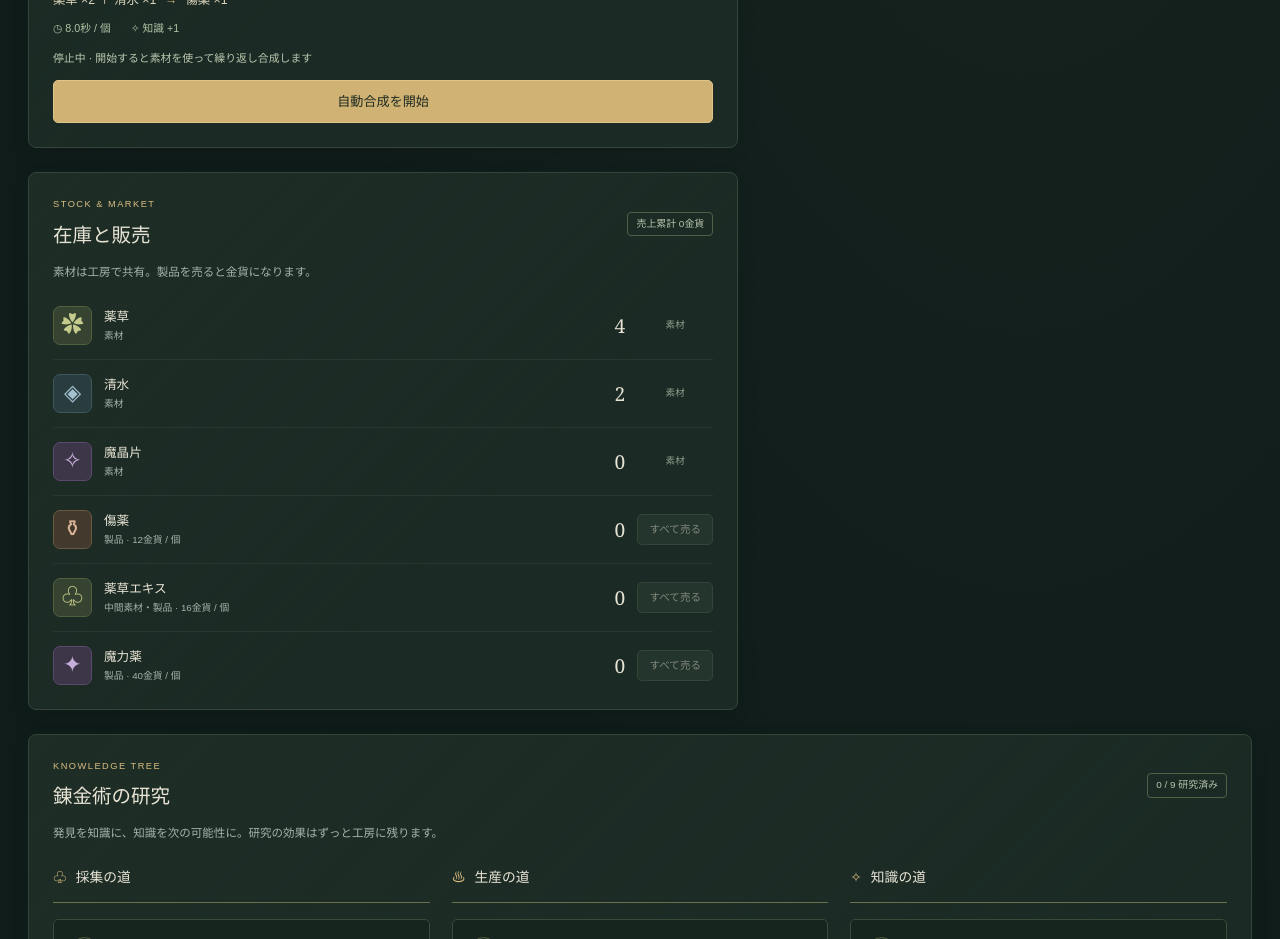
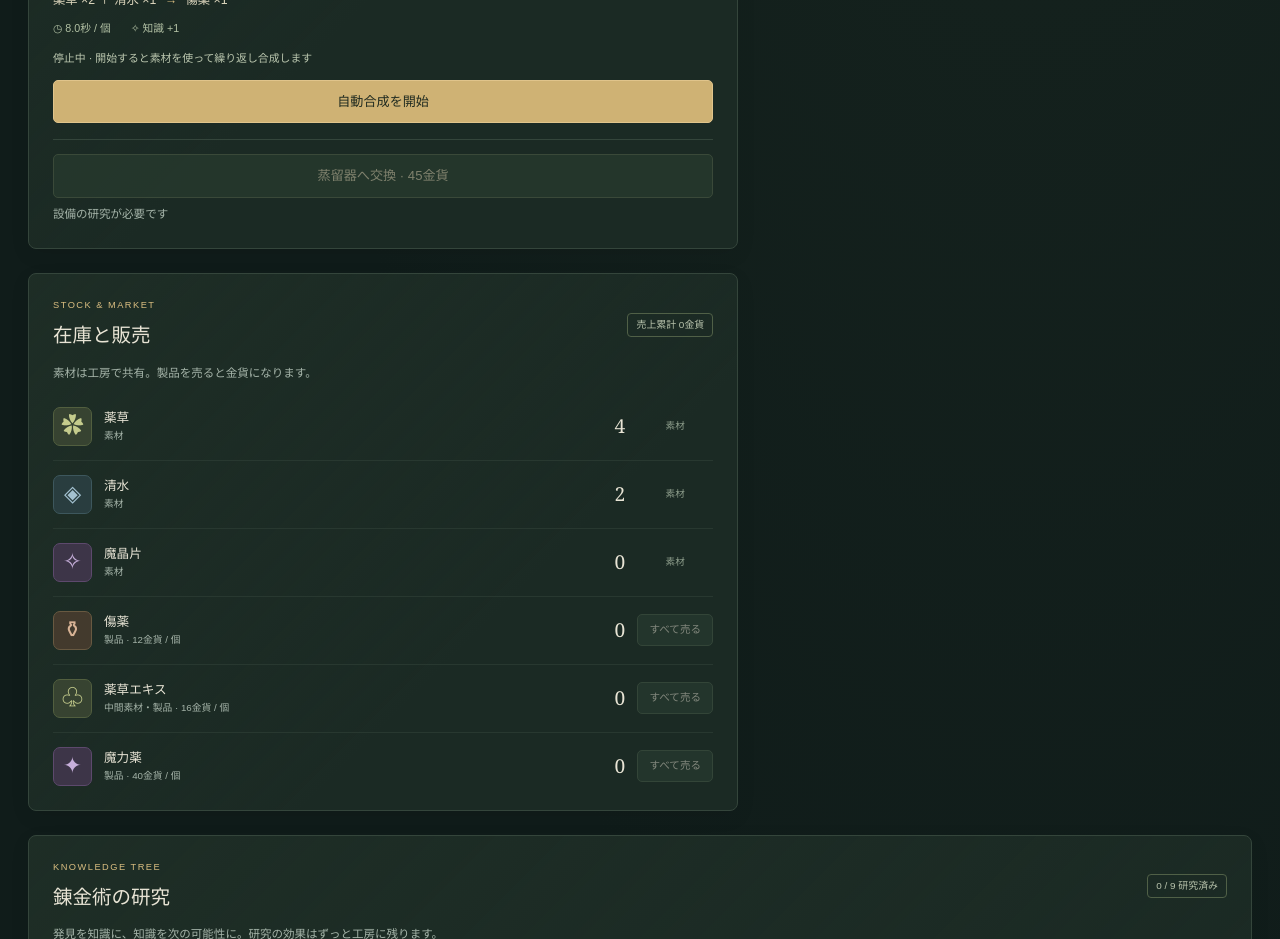
Before and after one commit to TomofumiYabu/Alcemy-Sim1, a React (Vite) app: page / in a window 1280 px wide. Shown: the part 1260-2199 px from the top of the page. Built offline with nearby package versions, Linux system fonts and the light colour scheme.

Commit message:
fix: allow stopped equipment exchanges in full workshops

```diff
--- a/src/game/engine.ts
+++ b/src/game/engine.ts
@@ -14,6 +14,7 @@ import type {
   Command,
   DestinationId,
   Equipment,
+  EquipmentKind,
   GameState,
   Inventory,
   ItemId,
@@ -166,6 +167,27 @@ function cellReason(
     return '設備があるマスには配置できません';
   return null;
 }
+export function replacementReason(
+  state: GameState,
+  id: number,
+  kind: EquipmentKind,
+): string | null {
+  const entry = state.equipment.find((equipment) => equipment.id === id);
+  if (!entry) return '設備が見つかりません';
+  if (entry.kind === kind) return '同じ種類の設備には交換できません';
+  if (entry.enabled || entry.job)
+    return '自動合成を停止し、現在の合成が終わるまでお待ちください';
+  const target = equipmentTypes[kind];
+  if (!unlocked(state, target.requires)) return '設備の研究が必要です';
+  if (
+    entry.kind === 'cauldron' &&
+    state.equipment.filter((equipment) => equipment.kind === 'cauldron')
+      .length === 1
+  )
+    return '調合釜を1台以上残してください';
+  if (state.gold < target.price) return '設備を交換する金貨が足りません';
+  return null;
+}
 export function applyCommand(
   current: GameState,
   command: Command,
@@ -241,6 +263,23 @@ export function applyCommand(
       if (reason) return fail(reason);
       equipment.x = command.x;
       equipment.y = command.y;
+      break;
+    }
+    case 'replace': {
+      const reason = replacementReason(state, command.id, command.kind);
+      if (reason) return fail(reason);
+      const entry = state.equipment.find(
+        (equipment) => equipment.id === command.id,
+      )!;
+      const target = equipmentTypes[command.kind];
+      const previous = equipmentTypes[entry.kind].name;
+      state.gold -= target.price;
+      entry.kind = command.kind;
+      entry.recipe = target.recipe;
+      log(
+        state,
+        `${previous}を${target.name}に交換しました（${target.price}金貨）。`,
+      );
       break;
     }
     case 'recipe': {
--- a/src/game/types.ts
+++ b/src/game/types.ts
@@ -106,6 +106,7 @@ export type Command =
   | { type: 'auto'; id: AdventurerId }
   | { type: 'buy'; kind: EquipmentKind; x: number; y: number }
   | { type: 'move'; id: number; x: number; y: number }
+  | { type: 'replace'; id: number; kind: EquipmentKind }
   | { type: 'recipe'; id: number; recipe: RecipeId }
   | { type: 'toggle'; id: number }
   | { type: 'sell'; item: RecipeId }
--- a/src/persistence/migrate.ts
+++ b/src/persistence/migrate.ts
@@ -11,6 +11,12 @@ export function migrateSave(raw: unknown): GameState {
     raw.schemaVersion === 1
   ) {
     const legacy = legacyV1Schema.parse(raw);
+    if (
+      !legacy.equipment.some(
+        (entry) => entry.id === 1 && entry.kind === 'cauldron',
+      )
+    )
+      throw new Error('Invalid legacy starter equipment');
     return stateSchema.parse({
       ...legacy,
       schemaVersion: 2,
--- a/src/persistence/save.ts
+++ b/src/persistence/save.ts
@@ -37,11 +37,7 @@ export function decodeSave(text: string): GameState {
     state.nextEquipmentId !==
       Math.max(...state.equipment.map((entry) => entry.id)) + 1,
   );
-  reject(
-    !state.equipment.some(
-      (entry) => entry.id === 1 && entry.kind === 'cauldron',
-    ),
-  );
+  reject(!state.equipment.some((entry) => entry.kind === 'cauldron'));
   for (const entry of state.equipment) {
     reject(!unlocked(state, equipmentTypes[entry.kind].requires));
     reject(
--- a/src/style.css
+++ b/src/style.css
@@ -415,6 +415,15 @@ h1 {
   border-top: 1px solid var(--border);
   padding-top: 18px;
   margin-top: 20px;
+}
+.equipment-replacement {
+  margin-top: 16px;
+  padding-top: 14px;
+  border-top: 1px solid var(--border);
+}
+.equipment-replacement small {
+  display: block;
+  margin-top: 7px;
 }
 .detail-heading {
   display: flex;
--- a/src/ui/EquipmentDetail.tsx
+++ b/src/ui/EquipmentDetail.tsx
@@ -3,6 +3,7 @@ import {
   getCraftPreview,
   missingMaterials,
   recipeTicks,
+  replacementReason,
   unlocked,
 } from '../game/engine';
 import { recipeIds } from '../game/types';
@@ -17,6 +18,9 @@ export function EquipmentDetail({
   onMove,
 }: PanelProps & { equipment: Equipment; onMove: () => void }) {
   const preview = getCraftPreview(state, equipment.recipe);
+  const targetKind = equipment.kind === 'cauldron' ? 'still' : 'cauldron';
+  const target = equipmentTypes[targetKind];
+  const exchangeReason = replacementReason(state, equipment.id, targetKind);
   return (
     <div className="equipment-detail" data-testid="equipment-detail">
       <div className="detail-heading">
@@ -106,6 +110,22 @@ export function EquipmentDetail({
       >
         {equipment.enabled ? '次の合成を停止' : '自動合成を開始'}
       </button>
+      <div className="equipment-replacement">
+        <button
+          className="secondary wide"
+          aria-label={`${target.name}へ交換`}
+          disabled={exchangeReason !== null}
+          onClick={() =>
+            send({ type: 'replace', id: equipment.id, kind: targetKind })
+          }
+        >
+          {target.name}へ交換 · {target.price}金貨
+        </button>
+        <small className="muted">
+          {exchangeReason ??
+            '同じマスで交換します。元の設備の返金はありません。'}
+        </small>
+      </div>
     </div>
   );
 }
```
Also changed, not shown: 2 other files (tests, documents, lock files or other folders).
